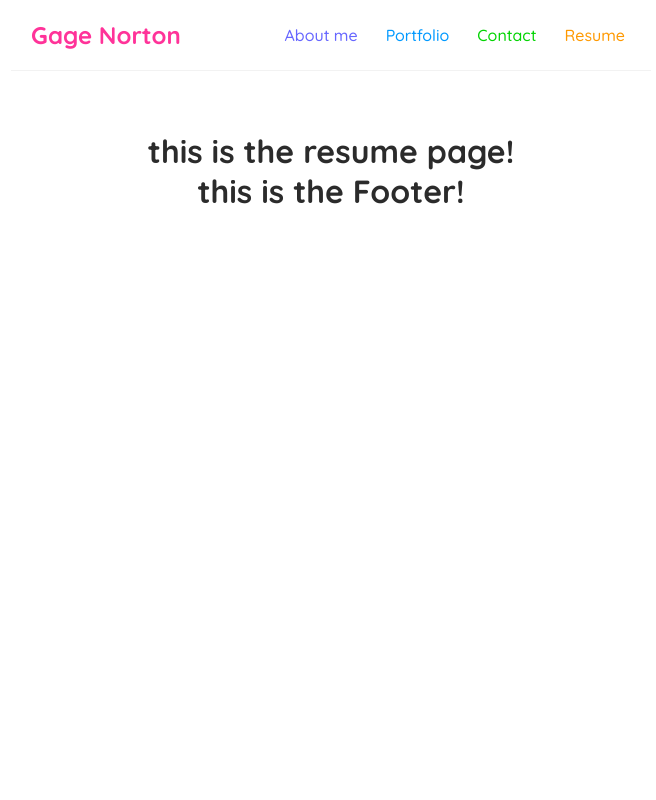
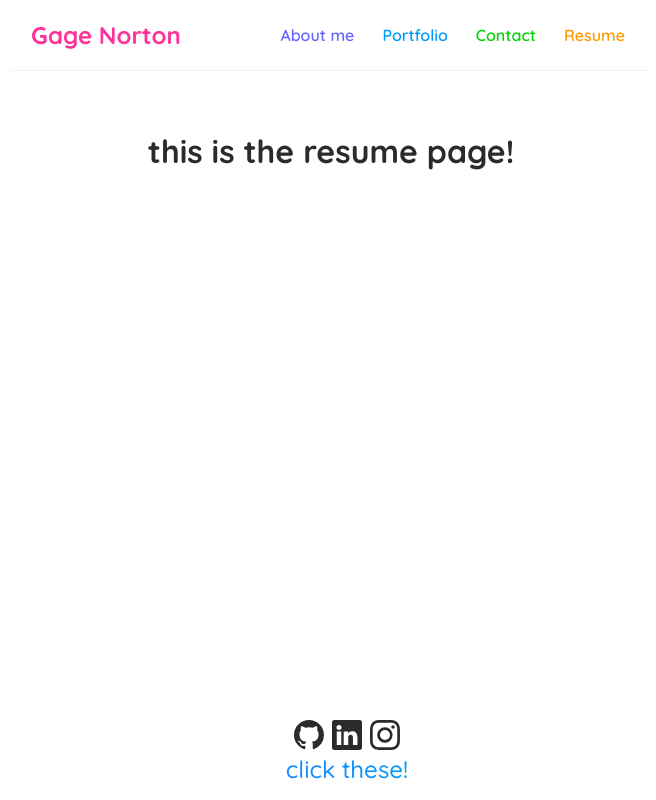
Before and after one commit to Gatewayss/portfolio-version-two, a React (Create React App) app: page /resume in a window 1280 px wide. Shown: the whole page, without its empty margins (309-965 px from the left). Built offline with nearby package versions, Linux system fonts and the light colour scheme.

Commit message:
Add footer styles

```diff
--- a/package.json
+++ b/package.json
@@ -6,7 +6,9 @@
     "@testing-library/jest-dom": "^5.16.5",
     "@testing-library/react": "^13.4.0",
     "@testing-library/user-event": "^13.5.0",
+    "bootstrap": "^5.2.3",
     "react": "^18.2.0",
+    "react-bootstrap-icons": "^1.10.3",
     "react-dom": "^18.2.0",
     "react-router-dom": "^6.11.1",
     "react-scripts": "5.0.1",
--- a/src/Footer.js
+++ b/src/Footer.js
@@ -1,10 +1,33 @@
+import { Icon } from './Icon';
+
 const Footer = () => {
 
-    return (
-      <div className="footer">
-       <h1>this is the Footer!</h1>
-      </div>
-    );
-  }
+  return (
+    <footer className="footer">
+      <a href="https://github.com/Gatewayss" target="_blank" rel="noreferrer">
+      <Icon
+        iconName="Github"
+        size={30}
+        className="icons"
+      />
+      </a>
+      <a href="https://www.linkedin.com/in/gage-norton-a3568725b/" target="_blank" rel="noreferrer">
+      <Icon
+        iconName="Linkedin"
+        size={30}
+        className="icons"
+      />
+      </a>
+      <a href="https://www.instagram.com/gateway___/" target="_blank" rel="noreferrer">
+      <Icon
+        iconName="Instagram"
+        size={30}
+        className="icons"
+      />
+      </a>
+      <p>click these!</p>
+    </footer>
+  );
+}
 
-  export default Footer;
+export default Footer;
--- /dev/null
+++ b/src/Icon.js
@@ -0,0 +1,6 @@
+import * as icons from 'react-bootstrap-icons';
+
+export const Icon = ({ iconName, ...props }) => {
+  const BootstrapIcon = icons[iconName];
+  return <BootstrapIcon {...props} />;
+}
--- a/src/index.css
+++ b/src/index.css
@@ -30,7 +30,7 @@
 }
 .navbar .links {
   margin-left: auto;
-  font-weight: 500;
+  font-weight: 550;
 }
 .navbar a {
   margin-left: 16px;
@@ -38,10 +38,60 @@
   padding: 6px;
 }
 .navbar a:hover {
-  color: rgb(194, 194, 194) !important;
+  opacity: 0.6;
+  transition: opacity 0.2s ease-in-out;
+  font-size: 1.2em;
+  transition: font-size 0.5s ease-in-out;
 }
 .content {
   max-width: 600px;
   margin: 40px auto;
   padding: 20px;
 }
+
+/* footer styles  */
+
+footer {
+  position: absolute;
+  bottom: 0;
+  width: 100%;
+  height: 4rem;
+  padding: 1em;
+  max-width: 600px;
+}
+footer p {
+  background: linear-gradient(to right, var(--purple), var(--blue) , var(--green), var(--orange), var(--pink), var(--purple));
+  -webkit-background-clip: text;
+  background-clip: text;
+  color: transparent;
+  animation: rainbow_animation 6s ease-in-out infinite;
+  background-size: 400% 100%;
+  font-weight: 500;
+  font-size: 1.5em;
+}
+.icons {
+  margin: 0 4px 0 4px;
+}
+.icons:hover {
+  opacity: 0.5;
+  transition: opacity 0.2s ease-in-out;
+  animation: bounce 0.8s ease-in-out;
+}
+
+@keyframes bounce {
+  0%, 100% {
+    transform: translateY(0);
+  }
+  50% {
+    transform: translateY(-5px);
+  }
+}
+
+@keyframes rainbow_animation {
+  0%,100% {
+      background-position: 0 0;
+  }
+  50% {
+      background-position: 100% 0;
+  }
+}
```
Also changed, not shown: 1 other file (tests, documents, lock files or other folders).
